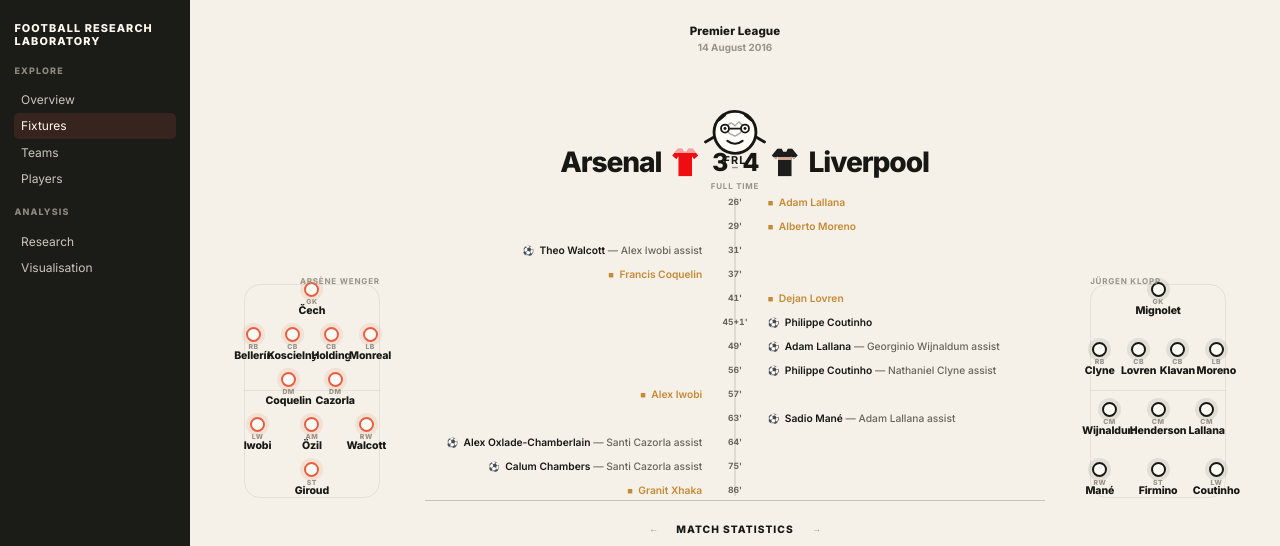
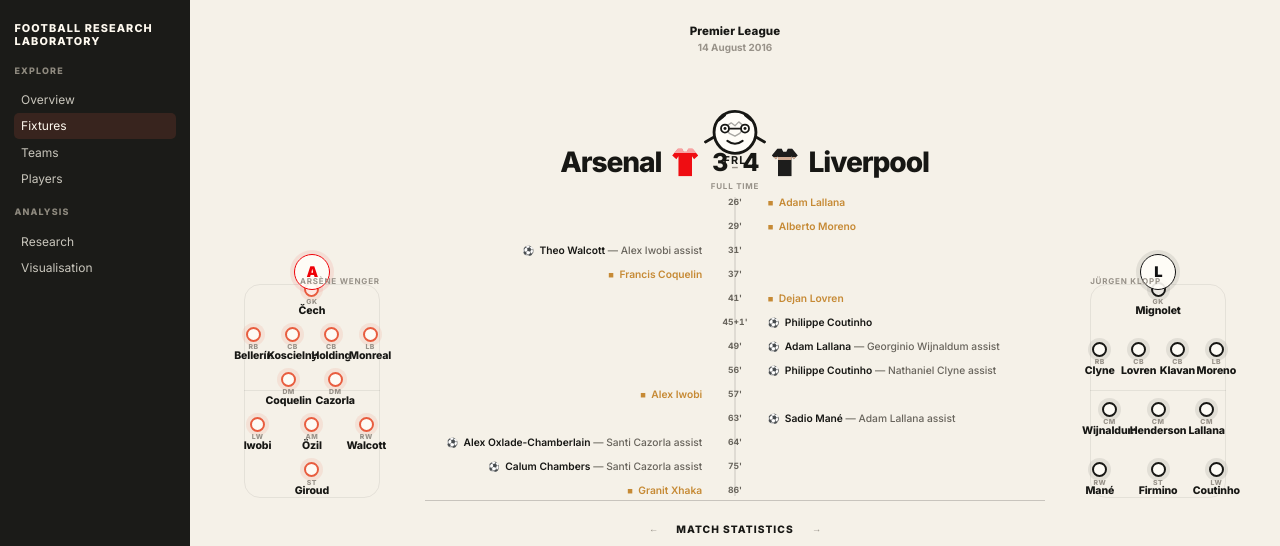
Before and after one commit to dallum96-gif/football-research-lab, a Next.js app in the folder web/: page /fixtures/1/1 in a window 1280 px wide. Shown: the top 546 px of the page. Built offline with nearby package versions, Linux system fonts and the light colour scheme.

Commit message:
Prototype club marks above fixture tactical boards

```diff
--- a/web/src/app/fixtures/[season]/[fixtureId]/FixtureOverview.module.css
+++ b/web/src/app/fixtures/[season]/[fixtureId]/FixtureOverview.module.css
@@ -60,10 +60,41 @@
   z-index: 1;
 }
 
-.lineupSide { min-width: 0; align-self: stretch; }
+.lineupSide { min-width: 0; align-self: stretch; position: relative; }
 .lineupHome { grid-column: 1; }
 .lineupAway { grid-column: 3; }
 .lineupSideHeader { display: none; }
+
+.lineupSide::before {
+  content: "";
+  position: absolute;
+  top: 6.05rem;
+  left: 50%;
+  width: 34px;
+  height: 34px;
+  transform: translateX(-50%);
+  border-radius: 999px;
+  display: grid;
+  place-items: center;
+  font-size: .92rem;
+  font-weight: 900;
+  line-height: 1;
+  letter-spacing: -.05em;
+  background: color-mix(in srgb, var(--frl-surface) 90%, transparent);
+  z-index: 2;
+}
+.lineupHome::before {
+  content: "A";
+  color: #ef0107;
+  border: 1px solid #ef0107;
+  box-shadow: 0 0 0 4px color-mix(in srgb, #ef0107 8%, transparent);
+}
+.lineupAway::before {
+  content: "L";
+  color: #111111;
+  border: 1px solid #111111;
+  box-shadow: 0 0 0 4px color-mix(in srgb, #111111 8%, transparent);
+}
 
 .tacticalBoard {
   position: relative;
```
